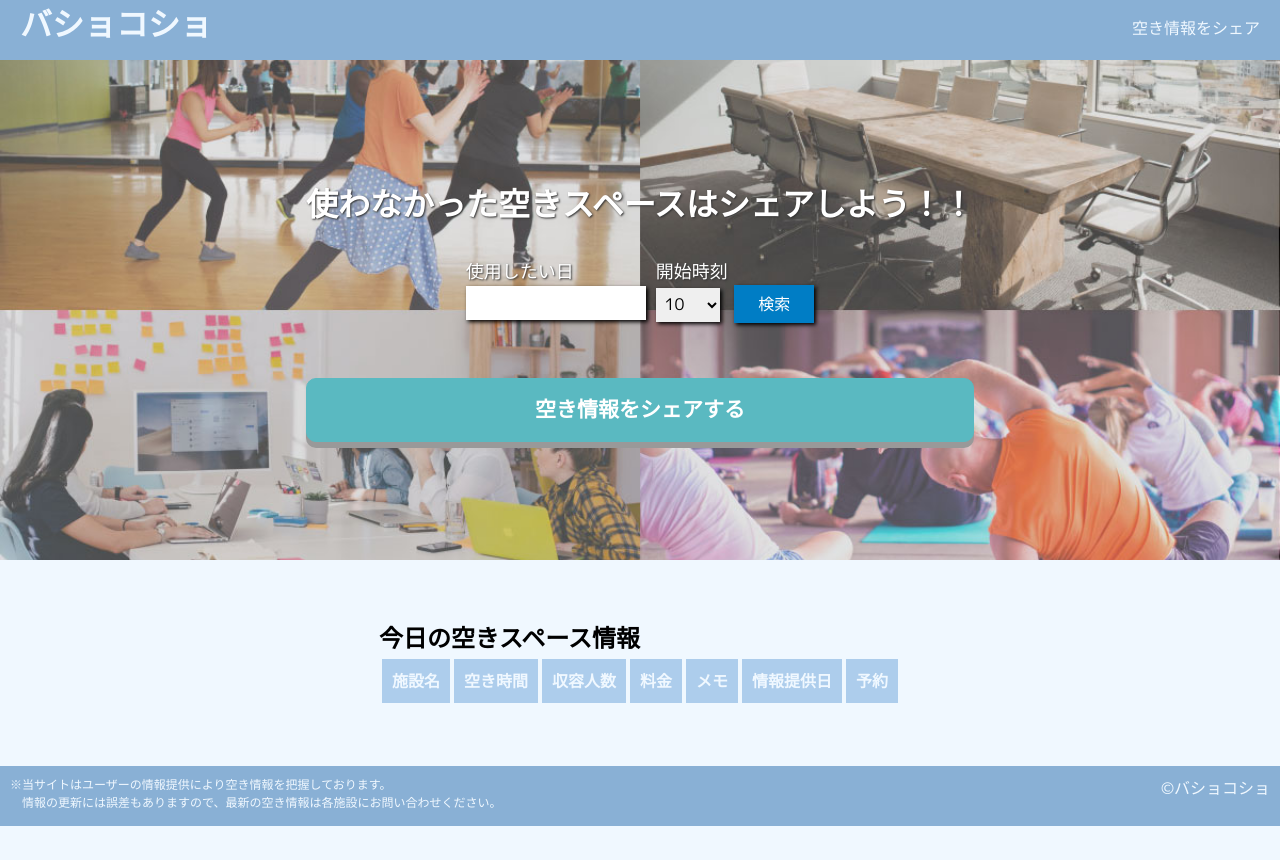
After one commit to fts-unit/basyokosyo, a Flask app: template templates/index.html in a window 1280 px wide. The commit adds this page. Run offline with Flask 2, Linux system fonts and the light colour scheme; the template is opened without the code that fills it, so the values that code supplies are empty; some libraries are stand-ins or nearby versions.

Commit message:
トップページの作成とスタイルの各種変更

```diff
--- a/app.py
+++ b/app.py
@@ -10,15 +10,24 @@ app = Flask(__name__)
 # トップページ（ひろせ担当）
 @app.route('/')
 def test_index():
-    return render_template('index.html')
+    dt_now = datetime.datetime.now()
+    str_today = dt_now.strftime("%Y/%m/%d")
+    # print(str_today)
+    conn = sqlite3.connect('bk.db')
+    cur = conn.cursor()
+    cur.execute("SELECT * FROM space_list WHERE date = ?;", (str_today,))
+    spaces = cur.fetchall()
+    conn.close()
+    # print(spaces)
+    return render_template('index.html', spaces=spaces)
 
-# 投稿機能（sasaさん担当）
-@app.route("index.html")
+# # 投稿機能（sasaさん担当）
+# @app.route("index.html")
 
 
-# 一覧・検索機能（Takkaさん担当）
-@app.route("/list/")
-def bk_list():
+# # 一覧・検索機能（Takkaさん担当）
+# @app.route("/list/")
+# def bk_list():
     #データベースつくってそこにアクセスする。
 
 
--- a/static/css/style.css
+++ b/static/css/style.css
@@ -68,6 +68,7 @@ input[type="text"], select{
 }
 #search-date {
     margin-top: 1px;
+    width: 180px;
 }
 #search-time {
     width: 4em;
@@ -194,3 +195,18 @@ footer {
     float: right;
     padding-right: 10px;
 }
+
+
+/* 404 */
+.error404 {
+    width: fit-content;
+    height: fit-content;
+    margin: 120px auto;
+}
+.error404 img {
+    height: 400px;
+}
+.error404 a {
+    display: block;
+    float: right;
+}
--- a/templates/base.html
+++ b/templates/base.html
@@ -5,6 +5,7 @@
     <meta http-equiv="X-UA-Compatible" content="IE=edge">
     <meta name="viewport" content="width=device-width, initial-scale=1.0">
     <link rel="icon" href="{{ url_for('static', filename='favicon.ico') }}">
+    <link href="https://fonts.googleapis.com/css?family=M+PLUS+1p" rel="stylesheet">
     <link rel="stylesheet" href="{{ url_for('static', filename='css/SimpleReset.css') }}">
     <link rel="stylesheet" href="https://cdnjs.cloudflare.com/ajax/libs/jqueryui/1.12.1/themes/base/jquery-ui.min.css">
     <link rel="stylesheet" href="{{ url_for('static', filename='css/style.css') }}">
@@ -12,9 +13,9 @@
 </head>
 <body>
     <header>
-        <div class="logo"><a href="index.html">バショコショ</a></div>
+        <div class="logo"><a href="/">バショコショ</a></div>
         <ul class="menu">
-            <li><a href="add.html">情報提供</a></li>
+            <li><a href="/add">空き情報をシェア</a></li>
         </ul>
     </header>
 
--- /dev/null
+++ b/templates/index.html
@@ -0,0 +1,66 @@
+{% extends 'base.html' %}
+{% block content %}
+    <div class="sec-search">
+        <div class="search-container">
+            <h1>使わなかった空きスペースはシェアしよう！！</h1>
+            <div class="search-form-container">
+                <form action="/search" id="search">
+                    <div class="form-left">
+                        <p>使用したい日</p>
+                        <input type="text" name="date" id="search-date">
+                    </div>
+                    <div class="form-right">
+                        <p>開始時刻</p>
+                        <select name="time" id="search-time">
+                            <option value="10">10</option>
+                            <option value="11">11</option>
+                            <option value="12">12</option>
+                            <option value="13">13</option>
+                            <option value="14">14</option>
+                            <option value="15">15</option>
+                            <option value="16">16</option>
+                            <option value="17">17</option>
+                            <option value="18">18</option>
+                            <option value="19">19</option>
+                            <option value="20">20</option>
+                        </select>
+                        <input type="submit" value="検索">
+                    </div>
+                </form>
+            </div>
+            <a href="/add" id="btn-share">空き情報をシェアする</a>
+        </div>
+    </div>
+
+    <div class="sec-info">
+        <h2>今日の空きスペース情報</h2>
+        <table>
+            <thead>
+                <td>施設名</td>
+                <td>空き時間</td>
+                <td>収容人数</td>
+                <td>料金</td>
+                <td>メモ</td>
+                <td>情報提供日</td>
+                <td>予約</td>
+            </thead>
+            {% for space in spaces %}
+            <tr>
+                <td>{{ space[1] }}</td>
+                <td>{{ space[3] }}時～{{ space[4] }}時</td>
+                <td>{{ space[5] }}</td>
+                <td>{{ space[6] }}</td>
+                <td>{% if space[7] %}{{ space[7] }}{% endif %}</td>
+                <td>{{ space[9] }}</td>
+                <td>
+                    {% if space[8] == 0 %}
+                    <a href="/detail/{{ space[0]}}">予約済みを報告</a>
+                    {% else %}
+                    済
+                    {% endif %}
+                </td>
+            </tr>
+            {% endfor %}
+        </table>
+    </div>
+{% endblock %}
```
Also changed, not shown: bk.db, mockup/img/favicon.ico (added), static/favicon.ico (added), static/img/cover.jpg (added), static/img/logo.png (added), 2 other files.
